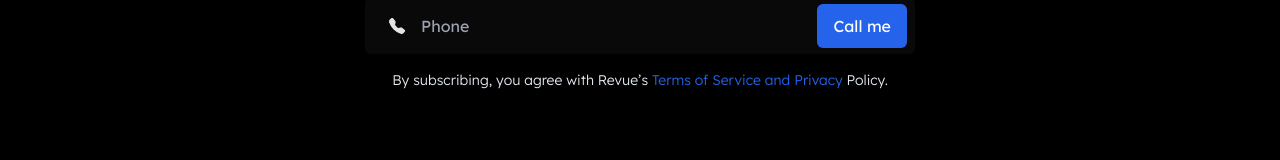
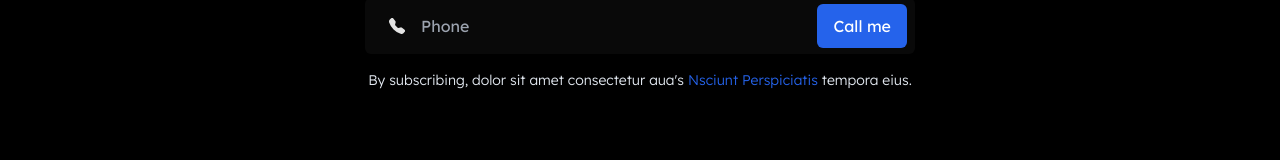
Before and after one commit to tolgabrandt/codenburg, a React (Create React App) app: page / in a window 1280 px wide. Shown: the part 2088-2248 px from the top of the page. Built offline with nearby package versions, Linux system fonts and the light colour scheme.

Commit message:
text changes

```diff
--- a/src/components/home/LetUsCallYouSection.js
+++ b/src/components/home/LetUsCallYouSection.js
@@ -35,9 +35,9 @@ const LetUsCallYouSection = () => {
             </motion.div>
           </div>
           <p className="text-sm font-light text-slate-200">
-            By subscribing, you agree with Revue’s{" "}
-            <span className="text-blue-600">Terms of Service and Privacy</span>{" "}
-            Policy.
+            By subscribing, dolor sit amet consectetur aua's{" "}
+            <span className="text-blue-600">Nsciunt Perspiciatis </span> tempora
+            eius.
           </p>
         </div>
       </div>
```
